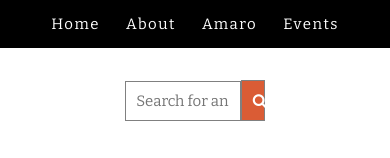
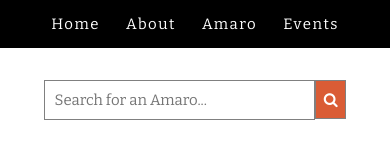
Before and after one commit to marykang09/amaro, a React (Create React App) app: page /amaro in a window 390 px wide. Shown: the top 158 px of the page. Built offline with nearby package versions, Linux system fonts and the light colour scheme.

Commit message:
searchbar working

```diff
--- a/src/App.css
+++ b/src/App.css
@@ -614,13 +614,15 @@ form.search-bar-form input:active {
 
 form.search-bar-form button {
   width: 3%;
-  padding: 11px;
+  padding: 0.9% 0.5%;
+  /* padding: 11px; */
   color: white;
   background:  rgb(218, 92, 53);
   border: 0.9px solid grey;
   font-size: 15px;
   cursor: pointer;
   text-align: center;
+  align-content: center;
 }
 
 form.search-bar-form button:hover {
@@ -631,3 +633,20 @@ form.search-bar-form::after {
   content: "";
   clear: both;
 }
+
+.no-match {
+
+  font-size: 15px;
+}
+
+@media only screen and (max-width:620px) {
+  /* For mobile phones: */
+  form.search-bar-form input[type=text] {
+    width: 80%;
+  }
+  form.search-bar-form button {
+    width: 10%;
+    padding-top: 10px;
+    padding-bottom: 10px;
+  }
+}
--- a/src/Components/Amaro.js
+++ b/src/Components/Amaro.js
@@ -9,8 +9,8 @@ const Amaro = (props) => {
 
             <div className="bottle">
                 <img src={props.amaro.image} alt={props.amaro.name} className="bottle" />
-                <div class="overlay">
-                    <div class="text"></div>
+                <div className="overlay">
+                    <div className="text"></div>
                 </div>
             </div>
 
--- a/src/Components/SearchBar.js
+++ /dev/null
@@ -1,20 +0,0 @@
-import React from 'react'
-
-class SearchBar extends React.Component {
-    state = {
-        searchTerm: null
-    }
-
-    render(){
-        return (
-                <div className="search-bar">
-                    <form className="search-bar-form">
-                        <input type="text" placeholder="Search for an Amaro..." name="search" />
-                        <button type="submit"> <i className="fa fa-search"></i> </button>
-                    </form>
-                </div>
-                )
-        }
-}
-
-export default SearchBar
--- a/src/Containers/AmaroContainer.js
+++ b/src/Containers/AmaroContainer.js
@@ -1,7 +1,6 @@
 import React from 'react'
 import Amaro from '../Components/Amaro'
 import AmaroList from '../Components/AmaroList'
-import SearchBar from '../Components/SearchBar'
 
 // window.onscroll = function(){ scrollFunction()}
 
@@ -31,21 +30,69 @@ const scrollToTop = () => {
     })
 }
 
-const AmaroContainer = () => {
+class AmaroContainer extends React.Component {
+    state = {
+        searchTerm: "",
+        amaroToShow: AmaroList
+    }
+
+    handleNewSearch = (event) => {
+        this.setState({
+            searchTerm: event.target.value
+        })
+    }
+
+    submitNewSearch = (event) => {
+        event.preventDefault()
+
+        let searchedAmaroList
+
+        if (this.state.searchTerm.length > 0){
+            searchedAmaroList = AmaroList.filter(a => a.name.toUpperCase().includes(this.state.searchTerm.toUpperCase()))
+            if (searchedAmaroList.length === 0){
+                searchedAmaroList = AmaroList
+                alert("Sorry! We don't currently have any information on that amaro. Please try a different search.")
+            }
+        } else {
+            searchedAmaroList = AmaroList
+        }
+
+        this.setState({
+            amaroToShow: searchedAmaroList
+        })
+    }
+
+    render(){
         return(
 
             <section id="amaro-container">
-                <div className="search-container">
-                    <SearchBar/>
+                <div className="search-bar">
+                    <form className="search-bar-form">
+                        <input
+                            type="text"
+                            placeholder="Search for an Amaro..."
+                            name="search"
+                            value={this.state.searchTerm}
+                            onChange={(event) => this.handleNewSearch(event)}/>
+
+                        <button
+                            type="submit"
+                            onClick={this.submitNewSearch}>
+                            <i className="fa fa-search"></i>
+                        </button>
+                    </form>
+                    { this.state.searchTerm.length > 0 && this.state.amaroToShow.length === 0 ? <div className="no-match"> No matches, please try a new search!</div> : null}
                 </div>
+
                 <div className="container" >
-                    {AmaroList.map (a => <Amaro amaro={a} key={a.name}/>)}
+                    {this.state.amaroToShow.map (a => <Amaro amaro={a} key={a.name}/>)}
 
                 </div>
                 <button id="scroll" onClick={scrollToTop}> BACK TO TOP </button>
 
             </section>
         )
+    }
 }
 
 export default AmaroContainer
```
